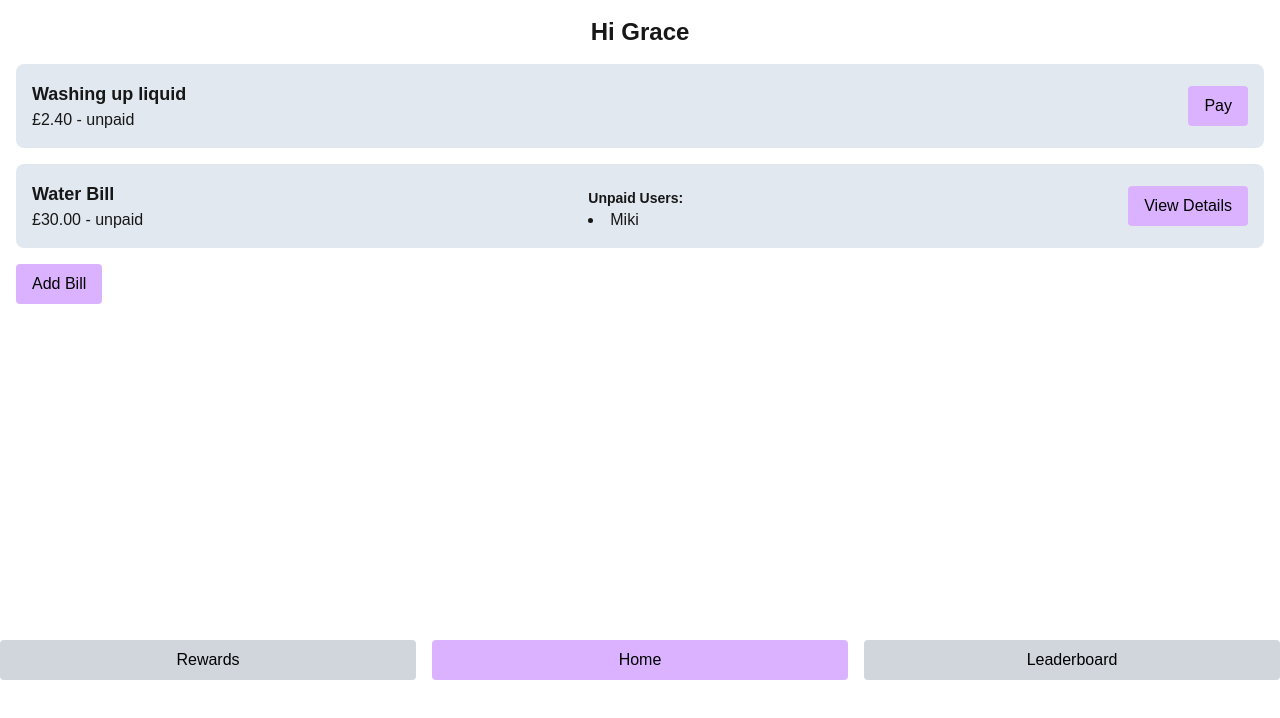
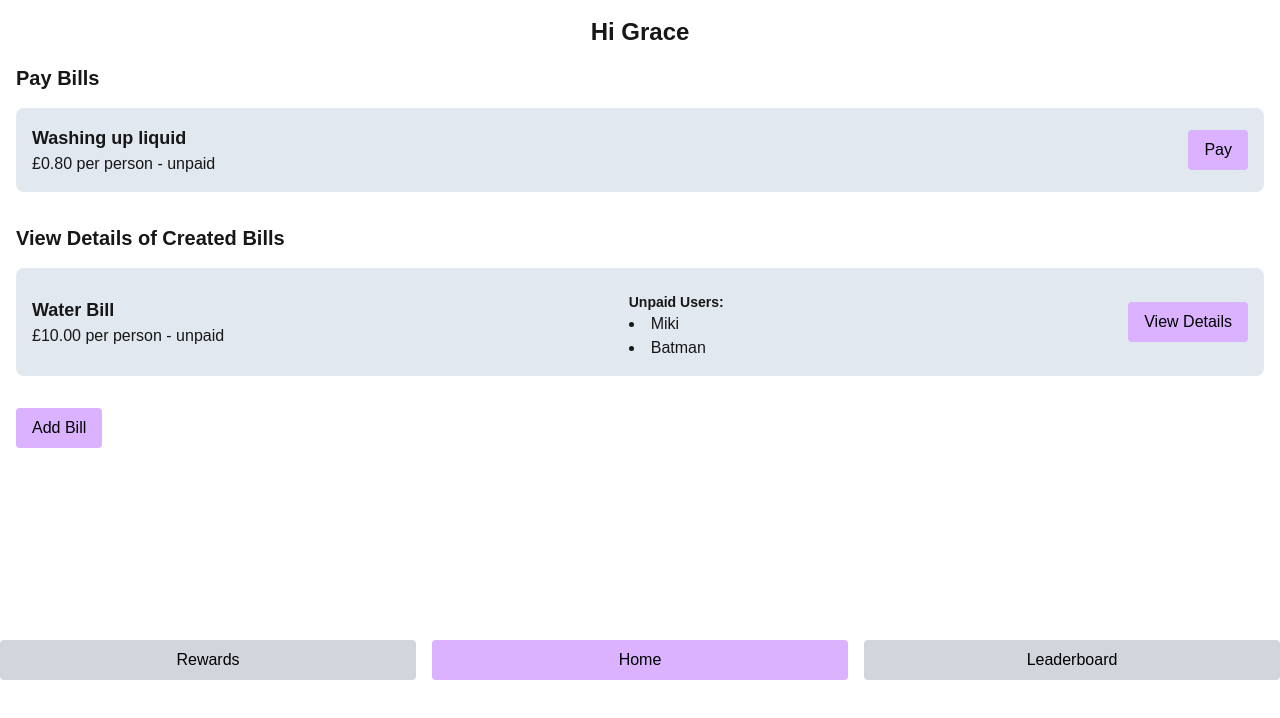
Before and after one commit to 3miki/Split-Play, a Next.js app: page / in a window 1280 px wide. Shown: the top 718 px of the page. Built offline with nearby package versions, Linux system fonts and the light colour scheme.

Commit message:
fix settle bill feature

```diff
--- a/app/newbill/page.tsx
+++ b/app/newbill/page.tsx
@@ -10,7 +10,11 @@ export default function AddBill() {
   const { addBill } = useBillStore();
 
   const handleSubmit = (billData: Omit<Bill, "id">) => {
-    const newBill: Bill = { ...billData, id: Date.now() };
+    const newBill: Bill = {
+      ...billData,
+      id: Date.now(),
+      users: billData.users || [],
+    };
     addBill(newBill);
     router.push("/");
   };
--- a/app/page.tsx
+++ b/app/page.tsx
@@ -7,9 +7,19 @@ import Link from "next/link";
 import { useRouter } from "next/navigation";
 
 export default function TaskBoard() {
-  const { bills, updateBill } = useBillStore();
+  const { bills } = useBillStore();
   const { user } = useUserStore();
   const router = useRouter();
+
+  // Filter bills where the current user needs to pay
+  const payBills = bills.filter(
+    (bill) =>
+      bill.status === "unpaid" &&
+      bill.users.some((u) => u.name === user && !u.paid)
+  );
+
+  // Filter bills created by the current user
+  const createdBills = bills.filter((bill) => bill.created_by === user);
 
   const handlePay = (billId: number) => {
     router.push(`/settlement?billId=${billId}`);
@@ -17,13 +27,23 @@ export default function TaskBoard() {
 
   return (
     <div className="container mx-auto p-4">
-      <h1 className="text-2xl font-bold mb-4 text-center">Hi Grace</h1>
-      <BillList
-        bills={bills.filter((bill) => bill.status !== "paid")}
-        handlePay={handlePay}
-        user={user}
-      />
+      <h1 className="text-2xl font-bold mb-4 text-center">Hi {user}</h1>
 
+      {/* Pay Bills Section */}
+      <div className="mb-8">
+        <h2 className="text-xl font-semibold mb-4">Pay Bills</h2>
+        <BillList bills={payBills} handlePay={handlePay} user={user} />
+      </div>
+
+      {/* View Details Section */}
+      <div className="mb-8">
+        <h2 className="text-xl font-semibold mb-4">
+          View Details of Created Bills
+        </h2>
+        <BillList bills={createdBills} handlePay={handlePay} user={user} />
+      </div>
+
+      {/* Add New Bill */}
       <div className="mt-4">
         <Link href="/newbill">
           <AddButton onClick={() => {}} />
--- a/app/settlement/page.tsx
+++ b/app/settlement/page.tsx
@@ -1,20 +1,54 @@
 "use client";
+
+import { useSearchParams } from "next/navigation";
 import { useBillStore } from "../../stores";
 import BillDetail from "../../components/BillDetail";
-import { mockSettleBill } from "../../lib/mockData";
+import { mockBills, mockUser } from "../../lib/mockData";
+import { useRouter } from "next/navigation";
 
 export default function SettleBill() {
+  const router = useRouter();
+
+  const searchParams = useSearchParams();
+  const billId = searchParams.get("billId");
   const { updateBill } = useBillStore();
 
-  const handleSettle = () => {
-    updateBill(mockSettleBill.id, { status: "paid" });
-    console.log(`Bill with ID ${mockSettleBill.id} has been settled.`);
+  const bill = mockBills.find((b) => b.id === Number(billId));
+
+  const handleSettle = (user: string) => {
+    if (bill) {
+      const updatedUsers = bill.users.map((u) =>
+        u.name === user ? { ...u, paid: true } : u
+      );
+
+      updateBill(bill.id, { users: updatedUsers });
+      console.log(
+        `User "${user}" has settled their share for the bill "${bill.title}".`
+      );
+      //   window.location.href = "/";
+      router.push("/");
+    }
   };
+
+  if (!bill) {
+    return (
+      <div className="container mx-auto p-4">
+        <h1 className="text-2xl font-bold mb-4 text-center">Bill Not Found</h1>
+        <p className="text-center">
+          The bill you are trying to view does not exist.
+        </p>
+      </div>
+    );
+  }
 
   return (
     <div className="container mx-auto p-4">
       <h1 className="text-2xl font-bold mb-4 text-center">Settle Bill</h1>
-      <BillDetail bill={mockSettleBill} onSettle={handleSettle} />
+      <BillDetail
+        bill={bill}
+        onSettle={() => handleSettle(mockUser)}
+        user={mockUser}
+      />
     </div>
   );
 }
--- a/components/BillDetail.tsx
+++ b/components/BillDetail.tsx
@@ -1,53 +1,44 @@
 import { Bill } from "../types";
+import SettleBillButton from "./SettleBillButton";
 
 interface BillDetailProps {
   bill: Bill;
+  onSettle: () => void;
+  user: string;
 }
 
-export default function BillDetail({
-  bill,
-  onSettle,
-}: {
-  bill: {
-    id: number;
-    title: string;
-    amount: number;
-    status: string;
-    created_by: string;
-    users: { name: string; paid: boolean }[];
-  };
-  onSettle: () => void;
-}) {
-  const splitAmount = bill.amount / bill.users.length;
-  const unpaidUsers = bill.users.filter((user) => !user.paid);
-
-  const handleMarkAsPaid = (userName: string) => {
-    bill.users = bill.users.map((user) =>
-      user.name === userName ? { ...user, paid: true } : user
-    );
-    console.log(`${userName} has paid their share.`);
-  };
+export default function BillDetail({ bill, onSettle, user }: BillDetailProps) {
+  const allUsers = bill.users?.length || 1;
+  const totalAmount = bill.amount || 0;
+  const splitAmount = totalAmount / allUsers;
+  const isUserUnpaid = bill.users?.some((u) => u.name === user && !u.paid);
 
   return (
     <div className="p-4 bg-slate-200 rounded">
       <h2 className="text-xl font-bold">{bill.title}</h2>
-      <p>Total Amount: £{bill.amount.toFixed(2)}</p>
+      <p>Total Amount: £{totalAmount.toFixed(2)}</p>
       <p>Split Amount: £{splitAmount.toFixed(2)} per user</p>
       <p>Created By: {bill.created_by}</p>
-      <h3 className="text-lg font-semibold mt-4">Unpaid Users:</h3>
-      <ul>
-        {unpaidUsers.map((user) => (
-          <li key={user.name} className="flex justify-between items-center">
-            <span>{user.name}</span>
-            <button
-              onClick={() => handleMarkAsPaid(user.name)}
-              className="px-4 py-2 bg-green-500 text-black rounded hover:bg-green-600"
-            >
-              Mark as Paid
-            </button>
-          </li>
-        ))}
-      </ul>
+
+      {isUserUnpaid ? (
+        <p className="text-purple-500 font-semibold mt-4">
+          Status: You are unpaid
+        </p>
+      ) : (
+        <p className="text-purple-300 font-semibold mt-4">Status: Paid</p>
+      )}
+
+      {isUserUnpaid && (
+        <div className="mt-4">
+          <SettleBillButton onClick={onSettle} />
+        </div>
+      )}
     </div>
   );
 }
+
+interface BillDetailProps {
+  bill: Bill;
+  onSettle: () => void;
+  user: string;
+}
--- a/components/BillList.tsx
+++ b/components/BillList.tsx
@@ -26,7 +26,8 @@ export default function BillList({
           <div>
             <h2 className="text-lg font-bold">{bill.title}</h2>
             <p>
-              £{bill.amount.toFixed(2)} - {bill.status}
+              £{(bill.amount / (bill.users?.length || 1)).toFixed(2)} per person
+              - {bill.status}
             </p>
           </div>
 
@@ -45,9 +46,9 @@ export default function BillList({
           <button
             onClick={() => {
               if (bill.users?.some((u) => u.name === user && !u.paid)) {
-                handlePay(bill.id); // Trigger payment logic if the user needs to pay
+                handlePay(bill.id);
               } else {
-                console.log("View details for bill:", bill.id); // Replace with navigation logic if needed
+                console.log("View details for bill:", bill.id);
               }
             }}
             className={`px-4 py-2 rounded ${
--- a/components/LeaderboardTable.tsx
+++ b/components/LeaderboardTable.tsx
@@ -13,7 +13,7 @@ export default function LeaderboardTable({ scores }: LeaderboardTableProps) {
         {sortedScores.map((score, index) => (
           <tr className="" key={score.user}>
             <td className="p-2 font-bold">{index + 1}</td>
-            <td className="p-2">🏆</td>
+            <td className="p-2">👤</td>
             <td className="p-2 font-bold">{score.user}</td>
             <td className="p-2">{score.points} pt</td>
           </tr>
--- a/lib/mockData.ts
+++ b/lib/mockData.ts
@@ -12,6 +12,7 @@ export const mockBills: Bill[] = [
     users: [
       { name: "Miki", paid: true },
       { name: "Grace", paid: false },
+      { name: "Batman", paid: false },
     ],
   },
   {
@@ -23,19 +24,11 @@ export const mockBills: Bill[] = [
     users: [
       { name: "Grace", paid: true },
       { name: "Miki", paid: false },
+      { name: "Batman", paid: false },
     ],
   },
-];
-//   {
-//     id: 2,
-//     title: "Electric Bill",
-//     amount: 20,
-//     status: "unpaid",
-//     created_by: "Grace",
-//   },
-
-export const mockSettleBill: Bill = {
-  id: 2,
+  {
+    id: 3,
     title: "Electric Bill",
     amount: 20,
     status: "paid",
@@ -43,8 +36,10 @@ export const mockSettleBill: Bill = {
     users: [
       { name: "Miki", paid: true },
       { name: "Grace", paid: true },
+      { name: "Batman", paid: false },
     ],
-};
+  },
+];
 
 export const mockRewards: Reward[] = [
   {
--- a/stores/index.ts
+++ b/stores/index.ts
@@ -6,8 +6,8 @@ import {
   mockScores,
   mockUser,
   mockClaims,
-  mockSettleBill,
 } from "../lib/mockData";
+import { mock } from "node:test";
 
 interface BillStore {
   bills: Bill[];
@@ -102,6 +102,6 @@ interface SettleBillStore {
   setSettleBill: (bill: Bill) => void;
 }
 export const useSettleBillStore = create<SettleBillStore>((set) => ({
-  settleBill: mockSettleBill,
+  settleBill: mockBills[0],
   setSettleBill: (bill) => set({ settleBill: bill }),
 }));
```
Lines whose indentation alone changed are shown as unchanged.
